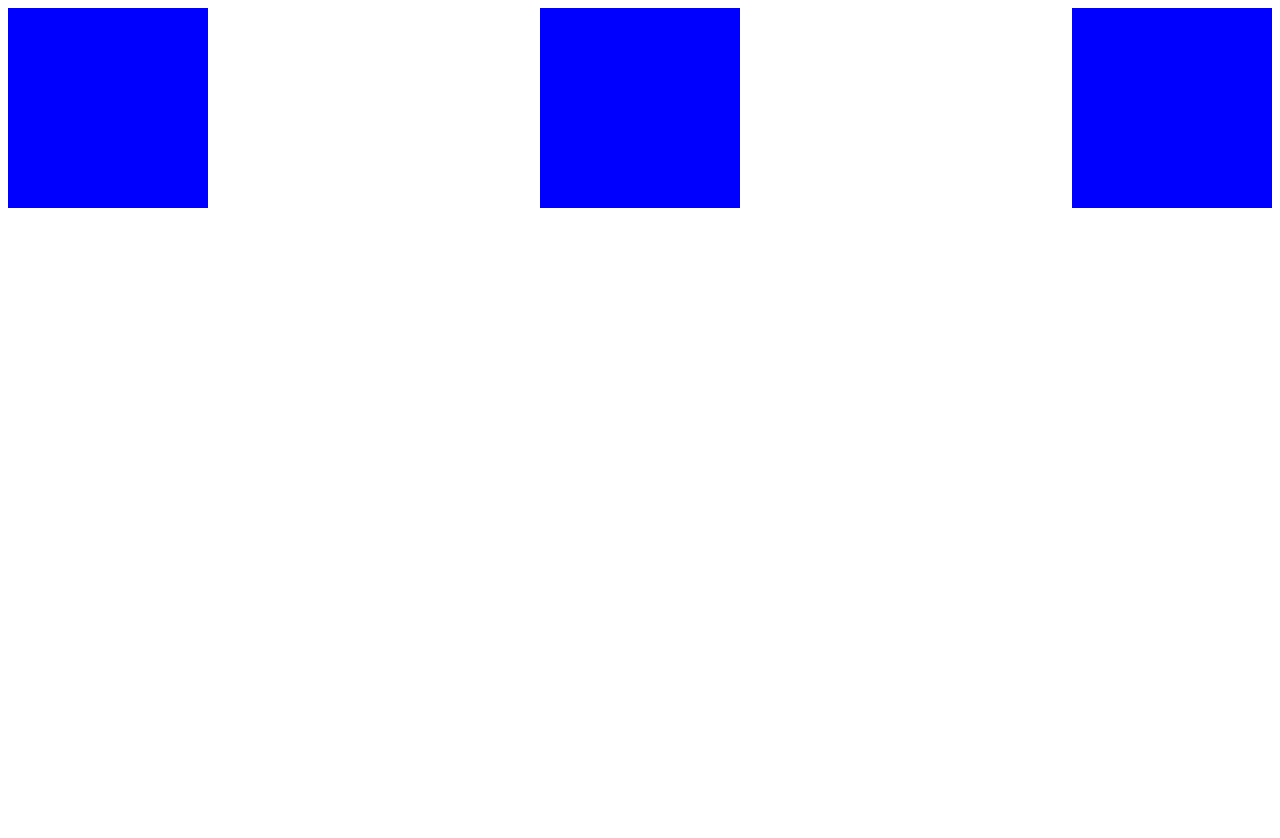
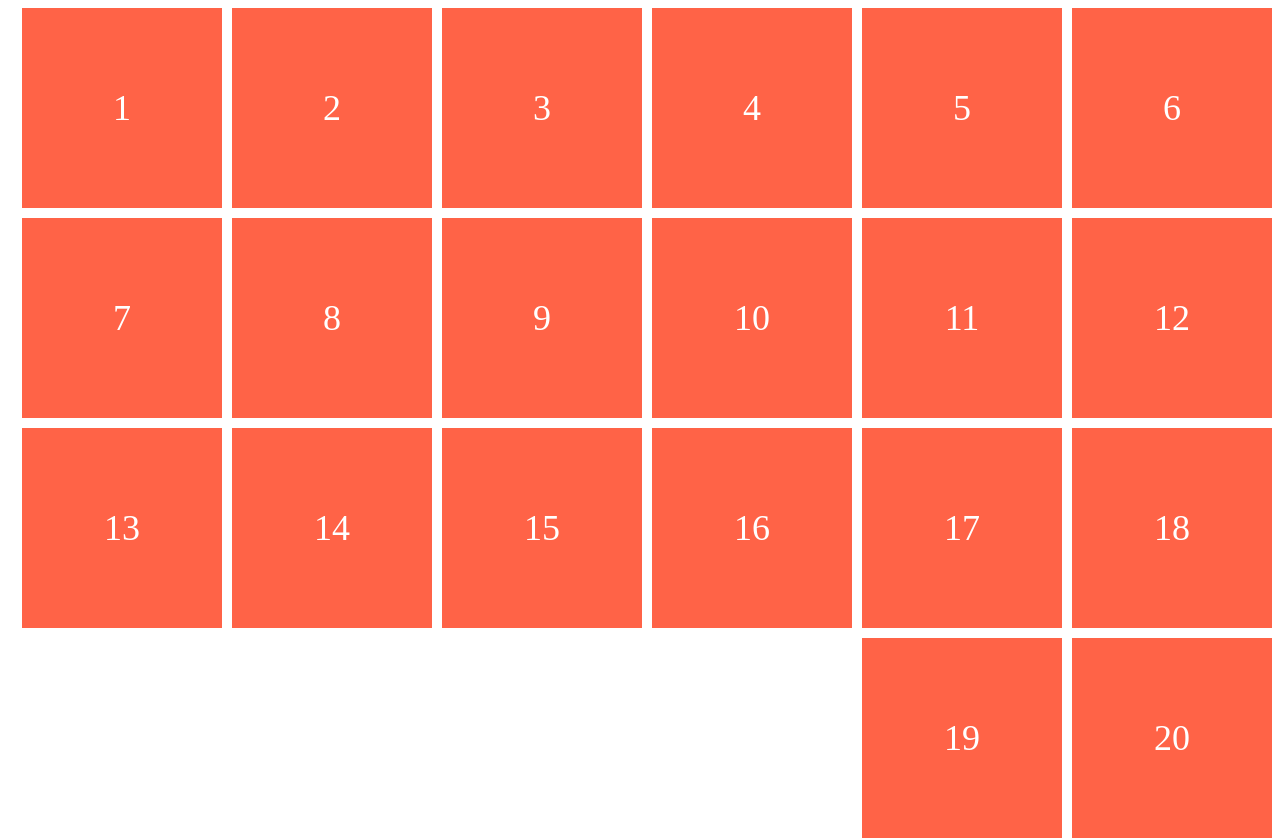
Before and after one commit to chanhi/CSS_Master, a website built with Vite: page index.html in a window 1280 px wide. Before the commit the page ends 800 px from the top, so only its background shows below. Built offline with nearby package versions, Linux system fonts and the light colour scheme.

Commit message:
commit week2

```diff
--- a/index.html
+++ b/index.html
@@ -7,8 +7,27 @@
     <title>CSS Master Class</title>
   </head>
   <body>
-    <div class="box"></div>
-    <div class="box"></div>
-    <div class="box"></div>
+    <div class="father">
+      <div class="box">1</div>
+      <div class="box">2</div>
+      <div class="box">3</div>
+      <div class="box">4</div>
+      <div class="box">5</div>
+      <div class="box">6</div>
+      <div class="box">7</div>
+      <div class="box">8</div>
+      <div class="box">9</div>
+      <div class="box">10</div>
+      <div class="box">11</div>
+      <div class="box">12</div>
+      <div class="box">13</div>
+      <div class="box">14</div>
+      <div class="box">15</div>
+      <div class="box">16</div>
+      <div class="box">17</div>
+      <div class="box">18</div>
+      <div class="box">19</div>
+      <div class="box">20</div>
+    </div>
   </body>
 </html>
--- a/package.json
+++ b/package.json
@@ -9,6 +9,6 @@
     "preview": "vite preview"
   },
   "devDependencies": {
-    "vite": "^5.1.6"
+    "vite": "^5.2.7"
   }
 }
--- a/style.css
+++ b/style.css
@@ -1,10 +1,18 @@
-body {
+.father {
   display: flex;
-  justify-content: space-between;
+  height: 100vh;
+  gap: 10px;
+  justify-content: flex-end;
+  flex-flow: row wrap;
 }
 
 .box {
   width: 200px;
   height: 200px;
-  background-color: blue;
+  background-color: tomato;
+  color: white;
+  font-size: 36px;
+  display: flex;
+  justify-content: center;
+  align-items: center;
 }
```
Also changed, not shown: 1 other file.
